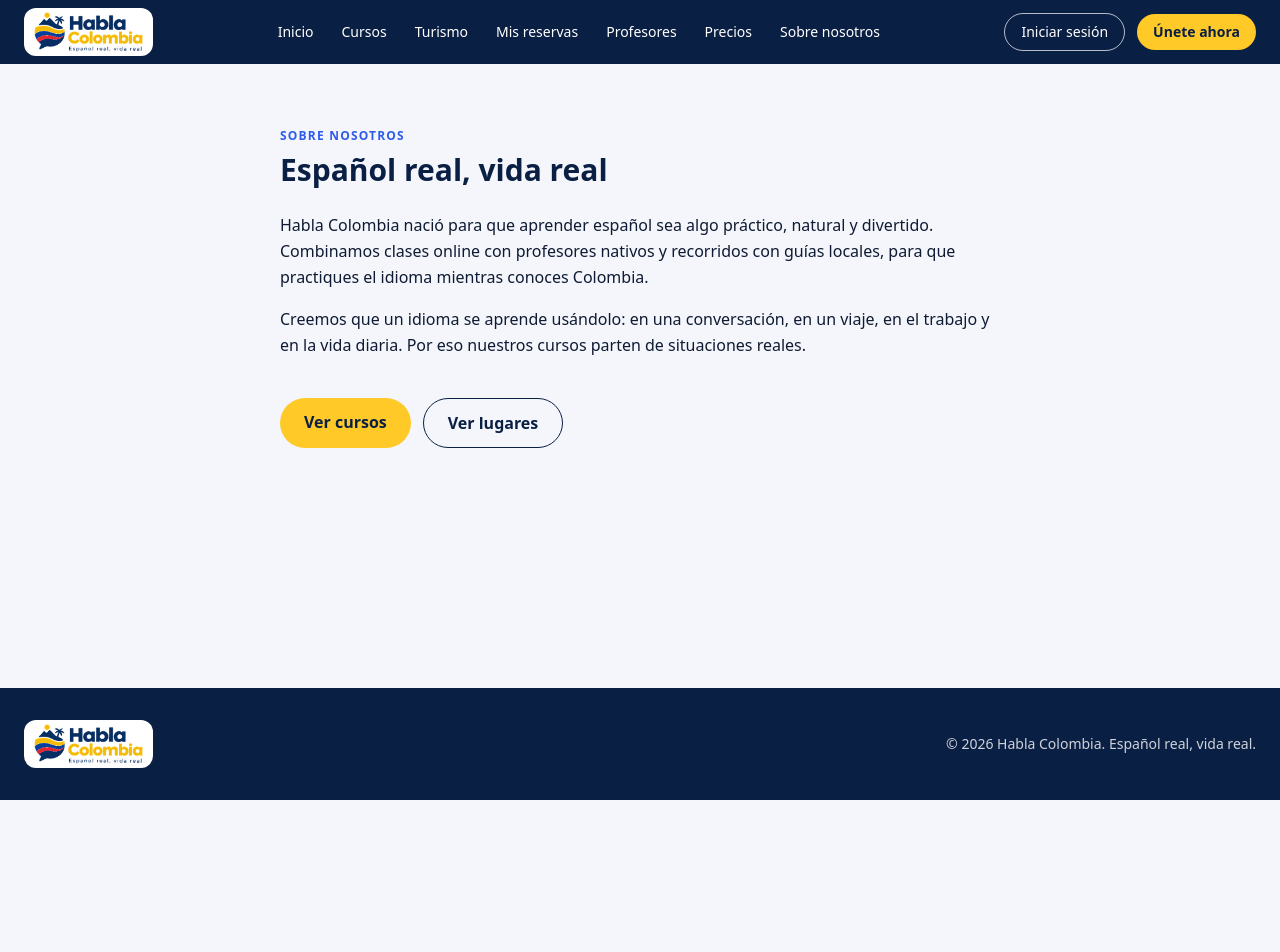
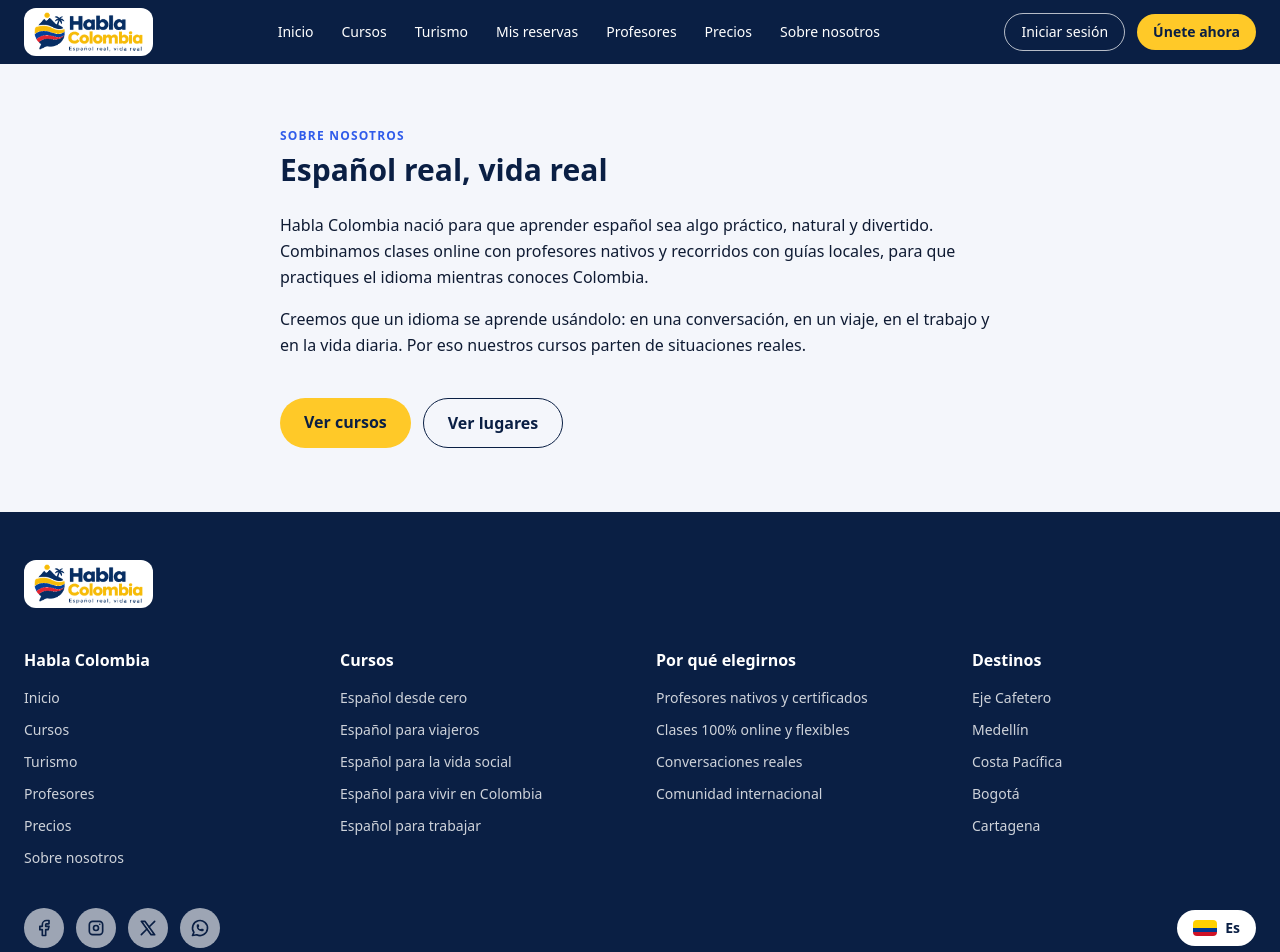
Before and after one commit to habla-colombia-web/habla-colombia-web, a Next.js app: page /sobre-nosotros in a window 1280 px wide. Shown: the top 952 px of the page. Before the commit the page ends 800 px from the top, so only its background shows below. Built offline with nearby package versions, Linux system fonts and the light colour scheme.

Commit message:
feat: nuevo footer con redes sociales editables

```diff
--- a/components/admin/ContentEditor.tsx
+++ b/components/admin/ContentEditor.tsx
@@ -7,7 +7,7 @@ import ImageUploader from "./ImageUploader";
 
 type Field = { key: string; label: string; type: "text" | "textarea" | "image" };
 
-const FIELDS: Field[] = [
+const BASE_FIELDS: Field[] = [
   { key: "hero_image", label: "Imagen del banner principal", type: "image" },
   { key: "hero_title", label: "Titulo del banner", type: "text" },
   { key: "hero_highlight", label: "Parte resaltada del titulo", type: "text" },
@@ -19,6 +19,18 @@ const FIELDS: Field[] = [
     key: "about_text",
     label: "Texto de Sobre nosotros (deja una linea en blanco entre parrafos)",
     type: "textarea",
+  },
+];
+
+const FIELDS: Field[] = [
+  ...BASE_FIELDS,
+  { key: "social_facebook", label: "Enlace de Facebook (https://...)", type: "text" },
+  { key: "social_instagram", label: "Enlace de Instagram (https://...)", type: "text" },
+  { key: "social_x", label: "Enlace de X (https://...)", type: "text" },
+  {
+    key: "social_whatsapp",
+    label: "WhatsApp: numero con codigo de pais (ej. 573001234567) o enlace",
+    type: "text",
   },
 ];
 
--- a/components/layout/Footer.tsx
+++ b/components/layout/Footer.tsx
@@ -1,13 +1,201 @@
+import Link from "next/link";
 import Logo from "./Logo";
+import { getContent } from "@/lib/content";
 
-export default function Footer() {
+function Svg({ children }: { children: React.ReactNode }) {
+  return (
+    <svg
+      viewBox="0 0 24 24"
+      width="20"
+      height="20"
+      fill="none"
+      stroke="currentColor"
+      strokeWidth="2"
+      strokeLinecap="round"
+      strokeLinejoin="round"
+      aria-hidden="true"
+    >
+      {children}
+    </svg>
+  );
+}
+
+function safeUrl(v: string): string | null {
+  const t = v.trim();
+  return /^https?:\/\//i.test(t) ? t : null;
+}
+
+function whatsappUrl(v: string): string | null {
+  const u = safeUrl(v);
+  if (u) return u;
+  const digits = v.replace(/\D/g, "");
+  return digits.length >= 7 ? `https://wa.me/${digits}` : null;
+}
+
+type Col = { title: string; items: { label: string; href?: string }[] };
+
+const COLUMNS: Col[] = [
+  {
+    title: "Habla Colombia",
+    items: [
+      { label: "Inicio", href: "/#inicio" },
+      { label: "Cursos", href: "/#cursos" },
+      { label: "Turismo", href: "/#turismo" },
+      { label: "Profesores", href: "/profesores" },
+      { label: "Precios", href: "/precios" },
+      { label: "Sobre nosotros", href: "/sobre-nosotros" },
+    ],
+  },
+  {
+    title: "Cursos",
+    items: [
+      { label: "Español desde cero", href: "/#cursos" },
+      { label: "Español para viajeros", href: "/#cursos" },
+      { label: "Español para la vida social", href: "/#cursos" },
+      { label: "Español para vivir en Colombia", href: "/#cursos" },
+      { label: "Español para trabajar", href: "/#cursos" },
+    ],
+  },
+  {
+    title: "Por qué elegirnos",
+    items: [
+      { label: "Profesores nativos y certificados" },
+      { label: "Clases 100% online y flexibles" },
+      { label: "Conversaciones reales" },
+      { label: "Comunidad internacional" },
+    ],
+  },
+  {
+    title: "Destinos",
+    items: [
+      { label: "Eje Cafetero", href: "/#turismo" },
+      { label: "Medellín", href: "/#turismo" },
+      { label: "Costa Pacífica", href: "/#turismo" },
+      { label: "Bogotá", href: "/#turismo" },
+      { label: "Cartagena", href: "/#turismo" },
+    ],
+  },
+];
+
+export default async function Footer() {
+  const content = await getContent();
+
+  const socials = [
+    {
+      label: "Facebook",
+      href: safeUrl(content.social_facebook),
+      icon: (
+        <Svg>
+          <path d="M7 10v4h3v7h4v-7h3l1 -4h-4v-2a1 1 0 0 1 1 -1h3v-4h-3a5 5 0 0 0 -5 5v2h-3" />
+        </Svg>
+      ),
+    },
+    {
+      label: "Instagram",
+      href: safeUrl(content.social_instagram),
+      icon: (
+        <Svg>
+          <path d="M4 8a4 4 0 0 1 4 -4h8a4 4 0 0 1 4 4v8a4 4 0 0 1 -4 4h-8a4 4 0 0 1 -4 -4z" />
+          <path d="M9 12a3 3 0 1 0 6 0a3 3 0 0 0 -6 0" />
+          <path d="M16.5 7.5v.01" />
+        </Svg>
+      ),
+    },
+    {
+      label: "X",
+      href: safeUrl(content.social_x),
+      icon: (
+        <Svg>
+          <path d="M4 4l11.733 16h4.267l-11.733 -16z" />
+          <path d="M4 20l6.768 -6.768m2.46 -2.46l6.772 -6.772" />
+        </Svg>
+      ),
+    },
+    {
+      label: "WhatsApp",
+      href: whatsappUrl(content.social_whatsapp),
+      icon: (
+        <Svg>
+          <path d="M3 21l1.65 -3.8a9 9 0 1 1 3.4 2.9l-5.05 .9" />
+          <path d="M9 10a.5 .5 0 0 0 1 0v-1a.5 .5 0 0 0 -1 0v1a5 5 0 0 0 5 5h1a.5 .5 0 0 0 0 -1h-1a.5 .5 0 0 0 0 1" />
+        </Svg>
+      ),
+    },
+  ];
+
+  const circle =
+    "flex h-10 w-10 items-center justify-center rounded-full bg-white text-navy";
+
   return (
     <footer className="bg-navy text-white/80">
-      <div className="mx-auto flex max-w-7xl flex-col items-start justify-between gap-4 px-4 py-8 text-sm sm:flex-row sm:items-center sm:px-6">
-        <Logo />
-        <p>
-          &copy; {new Date().getFullYear()} Habla Colombia. Español real, vida
-          real.
+      <div className="mx-auto flex max-w-7xl flex-col gap-10 px-4 py-12 text-center sm:px-6 lg:text-left">
+        <div className="order-1 flex justify-center lg:justify-start">
+          <Logo />
+        </div>
+
+        <div className="order-2 flex flex-col items-center gap-4 lg:order-3 lg:flex-row lg:justify-between">
+          <div className="flex items-center gap-3">
+            {socials.map((s) =>
+              s.href ? (
+                <a
+                  key={s.label}
+                  href={s.href}
+                  target="_blank"
+                  rel="noopener noreferrer"
+                  aria-label={s.label}
+                  className={`${circle} hover:brightness-90`}
+                >
+                  {s.icon}
+                </a>
+              ) : (
+                <span
+                  key={s.label}
+                  title="Próximamente"
+                  aria-label={`${s.label} (próximamente)`}
+                  className={`${circle} cursor-not-allowed opacity-60`}
+                >
+                  {s.icon}
+                </span>
+              ),
+            )}
+          </div>
+          <span className="inline-flex items-center gap-2 rounded-full bg-white px-4 py-2 text-sm font-semibold text-navy">
+            <span
+              aria-hidden="true"
+              className="flex h-4 w-6 flex-col overflow-hidden rounded-sm"
+            >
+              <i className="h-1/2 bg-[#ffd100]" />
+              <i className="h-1/4 bg-[#003893]" />
+              <i className="h-1/4 bg-[#ce1126]" />
+            </span>
+            Es
+          </span>
+        </div>
+
+        <div className="order-3 grid gap-8 sm:grid-cols-2 lg:order-2 lg:grid-cols-4">
+          {COLUMNS.map((col) => (
+            <div key={col.title}>
+              <h3 className="text-base font-bold text-white">{col.title}</h3>
+              <ul className="mt-4 space-y-3 text-sm">
+                {col.items.map((item) => (
+                  <li key={item.label}>
+                    {item.href ? (
+                      <Link href={item.href} className="hover:text-white">
+                        {item.label}
+                      </Link>
+                    ) : (
+                      <span>{item.label}</span>
+                    )}
+                  </li>
+                ))}
+              </ul>
+            </div>
+          ))}
+        </div>
+
+        <p className="order-4 border-t border-white/15 pt-6 text-sm">
+          &copy; {new Date().getFullYear()} Habla Colombia. Todos los derechos
+          reservados.
         </p>
       </div>
     </footer>
--- a/lib/content.ts
+++ b/lib/content.ts
@@ -6,6 +6,10 @@ export const CONTENT_DEFAULTS = {
   hero_text:
     "Aprende español de forma práctica, natural y divertida. Con profesores nativos, situaciones reales y una comunidad internacional que, como tú, quiere vivir nuevas experiencias.",
   hero_image: "",
+  social_facebook: "",
+  social_instagram: "",
+  social_x: "",
+  social_whatsapp: "",
   testimonial_quote:
     "Ahora puedo poner en práctica lo que aprendí y hablar con los locales sin miedo.",
   testimonial_author: "James, Estados Unidos",
```
